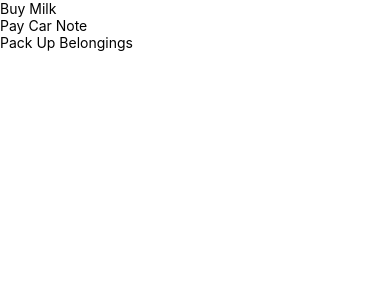
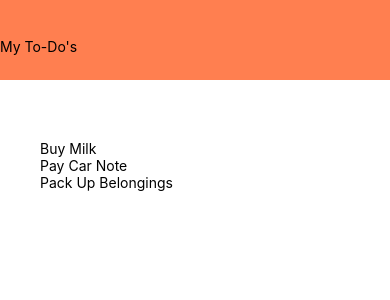
Before and after one commit to AEDesigns/native-to-do, a React Native app: screen / in a window 390 px wide. Shown: the top 300 px of the page. Built offline with nearby package versions, Linux system fonts and the light colour scheme.

Commit message:
Create header component and import it to main app

```diff
--- a/App.js
+++ b/App.js
@@ -1,5 +1,6 @@
 import React, { useState } from "react";
 import { StyleSheet, Text, View, FlatList } from "react-native";
+import Header from "./Components/header";
 
 export default function App() {
   const [todo, setTodo] = useState([
@@ -10,6 +11,7 @@
   return (
     <View style={styles.container}>
       {/* {Header} */}
+      <Header />
       <View style={styles.content}>
         {/* {To Do Form} */}
         <View style={styles.list}>
@@ -27,5 +29,11 @@
   container: {
     flex: 1,
     backgroundColor: "#fff"
+  },
+  content: {
+    padding: 40
+  },
+  list: {
+    marginTop: 20
   }
 });
--- /dev/null
+++ b/Components/header.js
@@ -0,0 +1,18 @@
+import React from "react";
+import { StyleSheet, Text, View } from "react-native";
+
+export default function Header() {
+  return (
+    <View style={styles.header}>
+      <Text style={styles.title}>My To-Do's</Text>
+    </View>
+  );
+}
+
+const styles = StyleSheet.create({
+  header: {
+    height: 80,
+    paddingTop: 38,
+    backgroundColor: "coral"
+  }
+});
```
